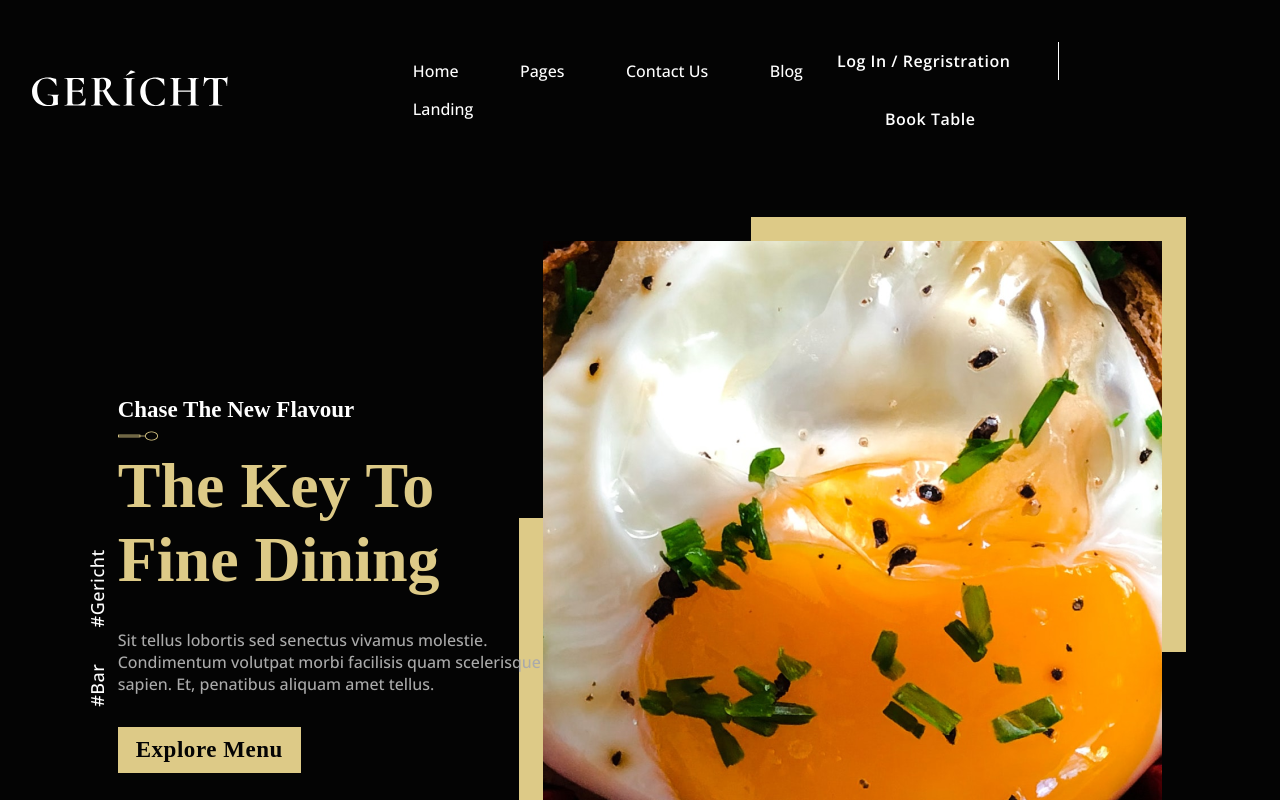
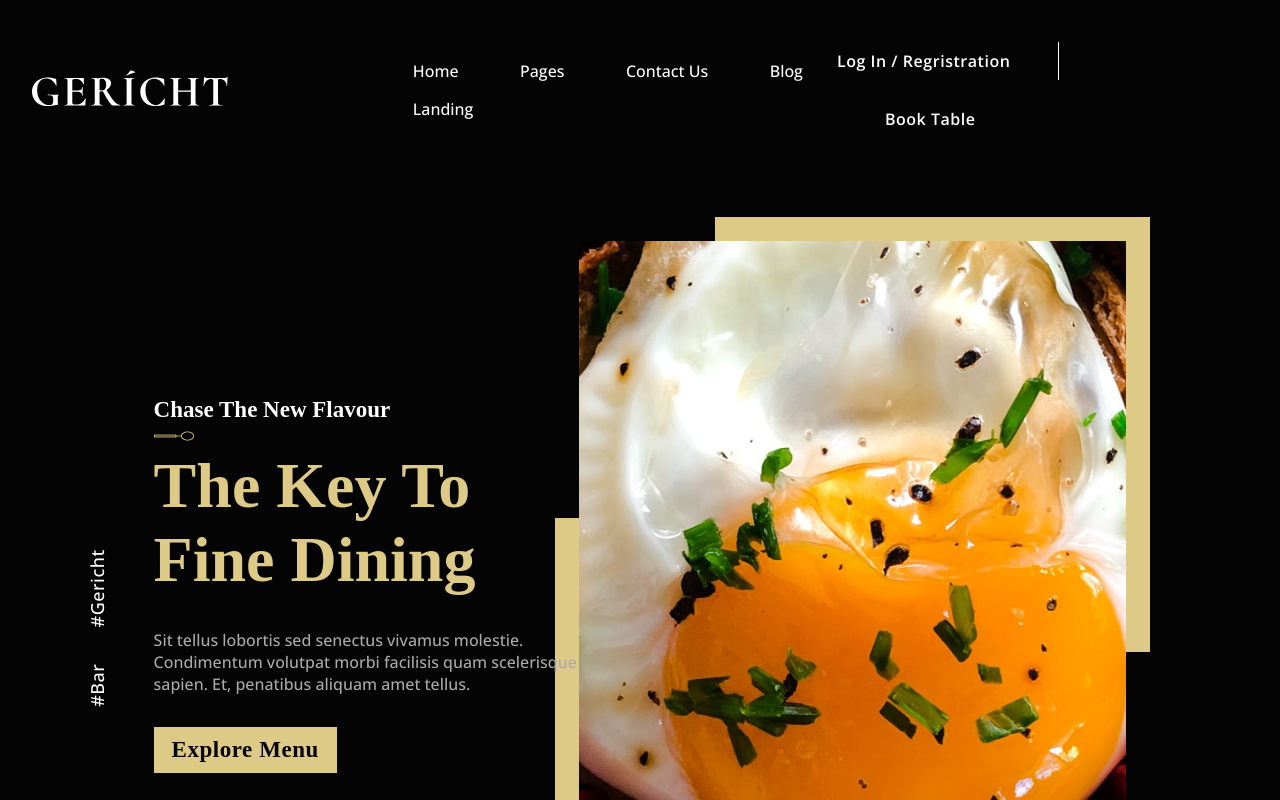
Before and after one commit to irvancolz/gericht-restaurant, a Next.js app: page / in a window 1280 px wide. Shown: the top 800 px of the page. Built offline with nearby package versions, Linux system fonts and the light colour scheme; a web font is replaced by a local one.

Commit message:
create carousel components to be more universal

```diff
--- a/components/carousel/carousel-img.tsx
+++ b/components/carousel/carousel-img.tsx
@@ -1,6 +1,5 @@
 import Image, { ImageProps } from "next/image";
-import React, { forwardRef, useContext } from "react";
-import { CarouselContextValue } from "./carousel-context";
+import React, { forwardRef } from "react";
 import { CarouselImageStyles, CarouselImageVariants } from "./carousel.style";
 
 type CarouselImageProps = CarouselImageVariants & ImageProps;
@@ -9,7 +8,6 @@ const carousel_image_class = "custom-carousel-image";
 
 export const CarouselImage = forwardRef<HTMLDivElement, CarouselImageProps>(
   ({ className, layout, priority, src, alt, height, width, ...rest }, ref) => {
-    const data = useContext(CarouselContextValue);
     function classes() {
       return `${className ? className : ""} ${carousel_image_class}`;
     }
@@ -19,7 +17,7 @@ export const CarouselImage = forwardRef<HTMLDivElement, CarouselImageProps>(
         <Image
           src={src}
           alt={alt}
-          layout={layout}
+          layout="fill"
           height={height}
           width={width}
           priority={priority}
--- a/components/carousel/carousel.style.ts
+++ b/components/carousel/carousel.style.ts
@@ -3,26 +3,11 @@ import { styled } from "../../stitches.config";
 import { Box } from "../../ui";
 
 export const CarouselContainerStyles = styled(Box, {
-  position: "relative",
-  height: "688px",
-  width: "619px",
-  maxWidth: "100%",
-  "&::before, &::after": {
-    content: "",
-    position: "absolute",
-    bgCol: "$goldCol1",
-    height: "435px",
-    width: "435px",
-    zIndex: "-1",
-  },
-  "&::before": {
-    top: "-24px",
-    right: "-24px",
-  },
-  "&::after": {
-    bottom: "-24px",
-    left: "-24px",
-  },
+  position: "absolute",
+  top: "0",
+  bottom: "0",
+  left: "0",
+  right: "0",
 });
 
 export type CarouselContainerVariants = ComponentProps<
@@ -35,6 +20,7 @@ export const CarouselImageStyles = styled(Box, {
   bottom: "0",
   left: "0",
   right: "0",
+
   variants: {
     show: {
       true: {
--- a/page-section/restaurant/hero/components.tsx
+++ b/page-section/restaurant/hero/components.tsx
@@ -65,23 +65,27 @@ export function HeroRestaurantSection({
       },
     });
     const ctx = gsap.context(() => {
-      tl.from(".switch-section-btn", {
+      tl.from(".hero_content", {
         opacity: 0,
-        y: "50px",
-        duration: 0.5,
-        stagger: 0.1,
-        ease: "none",
+        duration: 1,
       })
-        .from(".hero_content", {
+        .from(
+          ".text",
+          {
+            opacity: 0,
+            y: 10,
+            duration: 0.5,
+            stagger: 0.2,
+          },
+          "-=1"
+        )
+        .from(".switch-section-btn", {
           opacity: 0,
-          duration: .5,
-        },)
-        .from(".text", {
-          opacity: 0,
-          y: 10,
+          y: "10px",
           duration: 0.5,
-          stagger: 0.2,
-        },"-=1");
+          stagger: 0.1,
+          ease: "none",
+        },">");
     }, container);
     return () => ctx.revert();
   });
@@ -152,7 +156,7 @@ export function HeroRestaurantSection({
               </Text>
             </Button>
           </Box>
-          <Box className="hero_content">
+          <Box className="hero_content carousel_container">
             <Carousel
               context={HeroCarouselContextValue}
               images={[Img1, Img2, Img3]}
--- a/page-section/restaurant/hero/restautant-hero.style.ts
+++ b/page-section/restaurant/hero/restautant-hero.style.ts
@@ -23,7 +23,28 @@ export const HeroRestaurantStyles = styled(Box, {
   justify: "space-between",
   alignItems: "center",
   fWrap: "wrap",
+  "& .carousel_container": {
+    position: "relative",
+    width: "619px",
+    height: "688px",
 
+    "&::before, &::after": {
+      content: "",
+      position: "absolute",
+      bgCol: "$goldCol1",
+      height: "435px",
+      width: "435px",
+      zIndex: "-1",
+    },
+    "&::before": {
+      top: "-24px",
+      right: "-24px",
+    },
+    "&::after": {
+      bottom: "-24px",
+      left: "-24px",
+    },
+  },
   "@bp3": {
     justify: "center",
     align: "center",
```
